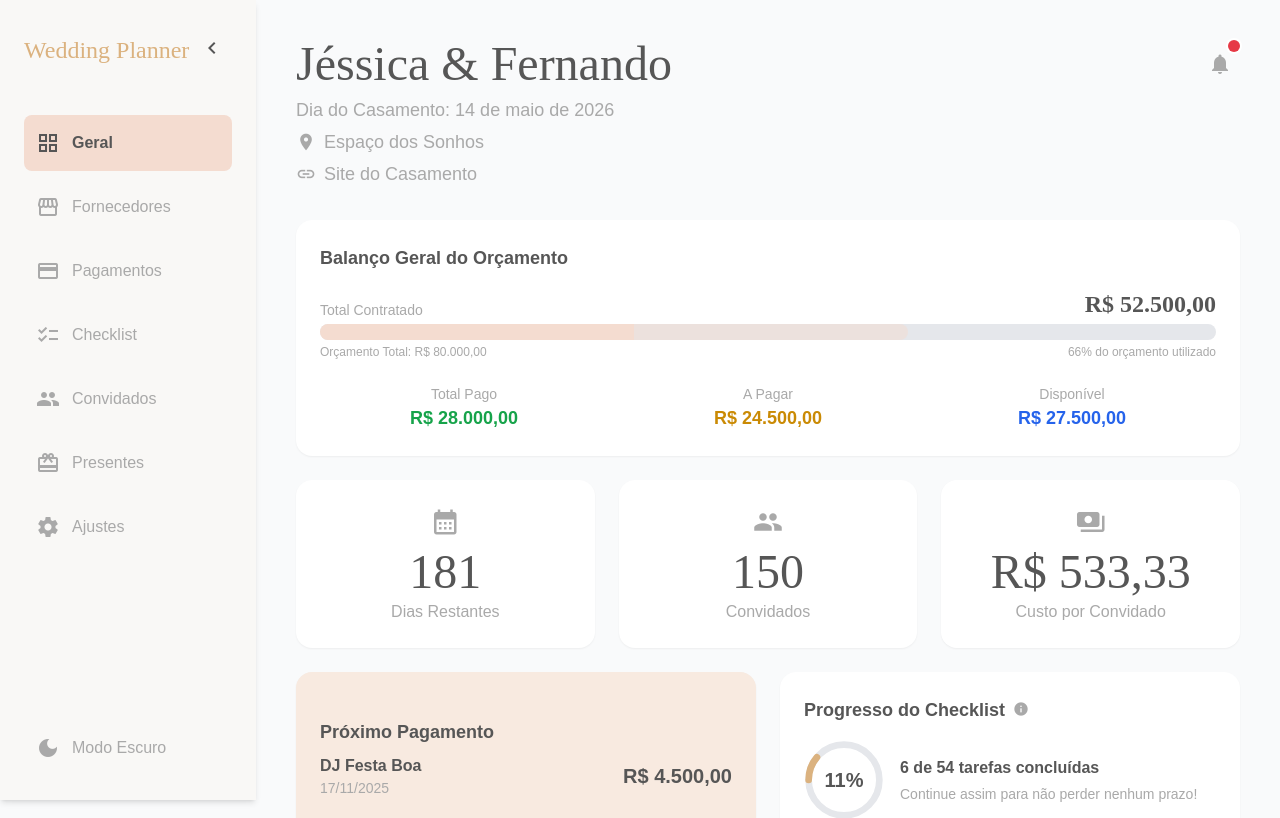
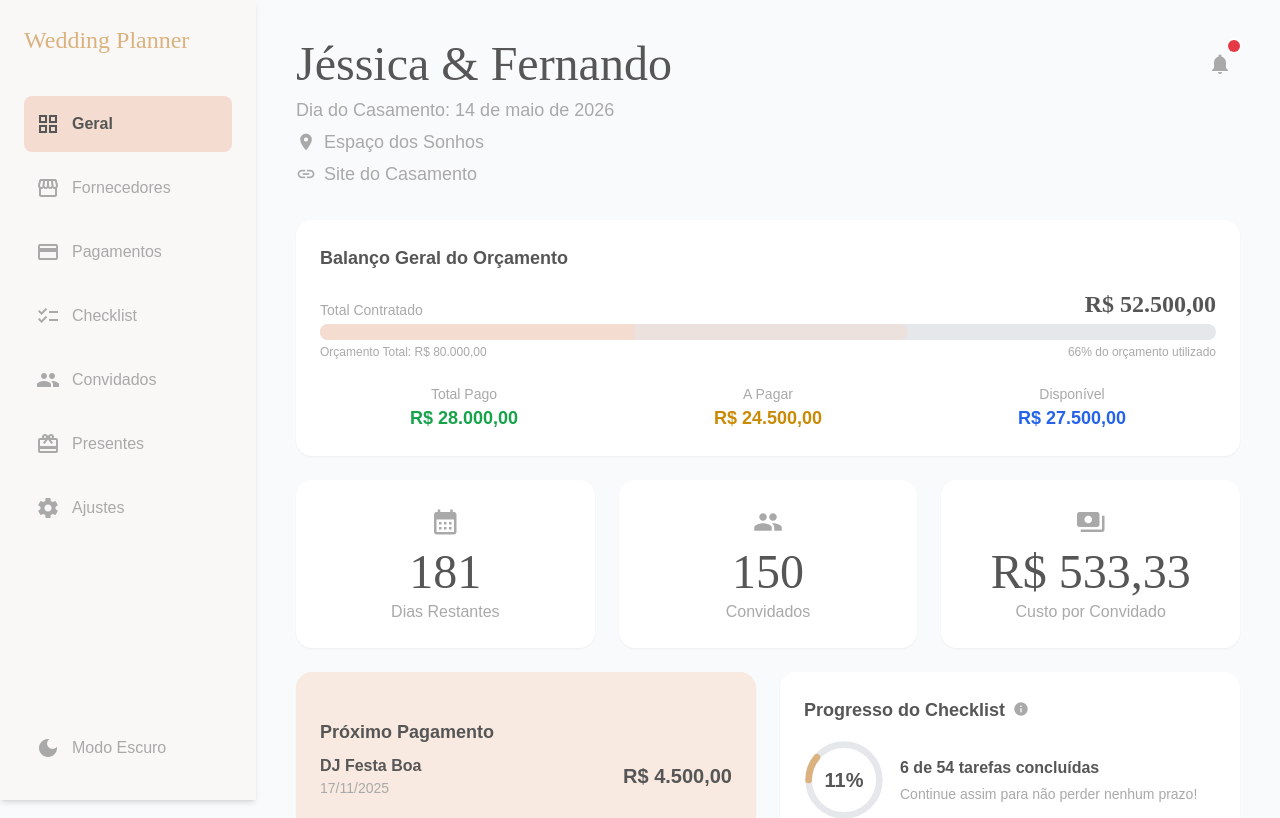
Before and after one commit to dfc1002-eng/Wedding-Planner, a React (Vite) app: page / in a window 1280 px wide. Shown: the top 818 px of the page. Built offline with nearby package versions, Linux system fonts and the light colour scheme; a web font is replaced by a local one.

Commit message:
Reverted all changes back to version f9d4764b37f66a3a1704de3e4b4f48a07fa76dc6

```diff
--- a/src/components/layout/Sidebar.tsx
+++ b/src/components/layout/Sidebar.tsx
@@ -1,3 +1,4 @@
+
 import React from 'react';
 import Icon from '../ui/Icon';
 import { Screen } from '../../../App';
@@ -7,11 +8,9 @@ interface SidebarProps {
     setActiveScreen: (screen: Screen) => void;
     isDarkMode: boolean;
     toggleDarkMode: () => void;
-    isSidebarCollapsed: boolean;
-    toggleSidebar: () => void;
 }
 
-const Sidebar: React.FC<SidebarProps> = ({ activeScreen, setActiveScreen, isDarkMode, toggleDarkMode, isSidebarCollapsed, toggleSidebar }) => {
+const Sidebar: React.FC<SidebarProps> = ({ activeScreen, setActiveScreen, isDarkMode, toggleDarkMode }) => {
     const navItems = [
         { id: 'dashboard', icon: 'grid_view', label: 'Geral' },
         { id: 'vendors', icon: 'storefront', label: 'Fornecedores' },
@@ -23,19 +22,9 @@ const Sidebar: React.FC<SidebarProps> = ({ activeScreen, setActiveScreen, isDark
     ];
 
     return (
-        <aside className={`bg-brand-background dark:bg-gray-800 h-screen sticky top-0 flex flex-col p-6 shadow-md transition-all duration-300 ${isSidebarCollapsed ? 'w-20' : 'w-64'}`}>
-            <div className="flex items-center justify-between mb-10">
-                {!isSidebarCollapsed && <h1 className="font-title text-2xl text-brand-gold">Wedding Planner</h1>}
-                <button
-                    onClick={toggleSidebar}
-                    className="p-2 rounded-full hover:bg-brand-pink-light dark:hover:bg-gray-700 transition-colors"
-                    aria-label={isSidebarCollapsed ? "Expandir menu" : "Recolher menu"}
-                >
-                    <Icon name={isSidebarCollapsed ? 'chevron_right' : 'chevron_left'} className="text-2xl text-brand-gray dark:text-gray-300" />
-                </button>
-            </div>
-
-            <nav className="flex flex-col space-y-2 flex-1">
+        <aside className="w-64 bg-brand-background dark:bg-gray-800 h-screen sticky top-0 flex flex-col p-6 shadow-md">
+            <h1 className="font-title text-2xl text-brand-gold mb-10">Wedding Planner</h1>
+            <nav className="flex flex-col space-y-2">
                 {navItems.map(item => (
                     <button
                         key={item.id}
@@ -47,11 +36,10 @@ const Sidebar: React.FC<SidebarProps> = ({ activeScreen, setActiveScreen, isDark
                         }`}
                     >
                         <Icon name={item.icon} className="text-2xl" />
-                        {!isSidebarCollapsed && <span className="text-base">{item.label}</span>}
+                        <span className="text-base">{item.label}</span>
                     </button>
                 ))}
             </nav>
-
             <div className="mt-auto">
                 <button
                     onClick={toggleDarkMode}
@@ -59,7 +47,7 @@ const Sidebar: React.FC<SidebarProps> = ({ activeScreen, setActiveScreen, isDark
                     aria-label={isDarkMode ? "Ativar modo claro" : "Ativar modo escuro"}
                 >
                     <Icon name={isDarkMode ? 'light_mode' : 'dark_mode'} className="text-2xl" />
-                    {!isSidebarCollapsed && <span className="text-base">{isDarkMode ? 'Modo Claro' : 'Modo Escuro'}</span>}
+                    <span className="text-base">{isDarkMode ? 'Modo Claro' : 'Modo Escuro'}</span>
                 </button>
             </div>
         </aside>
```
